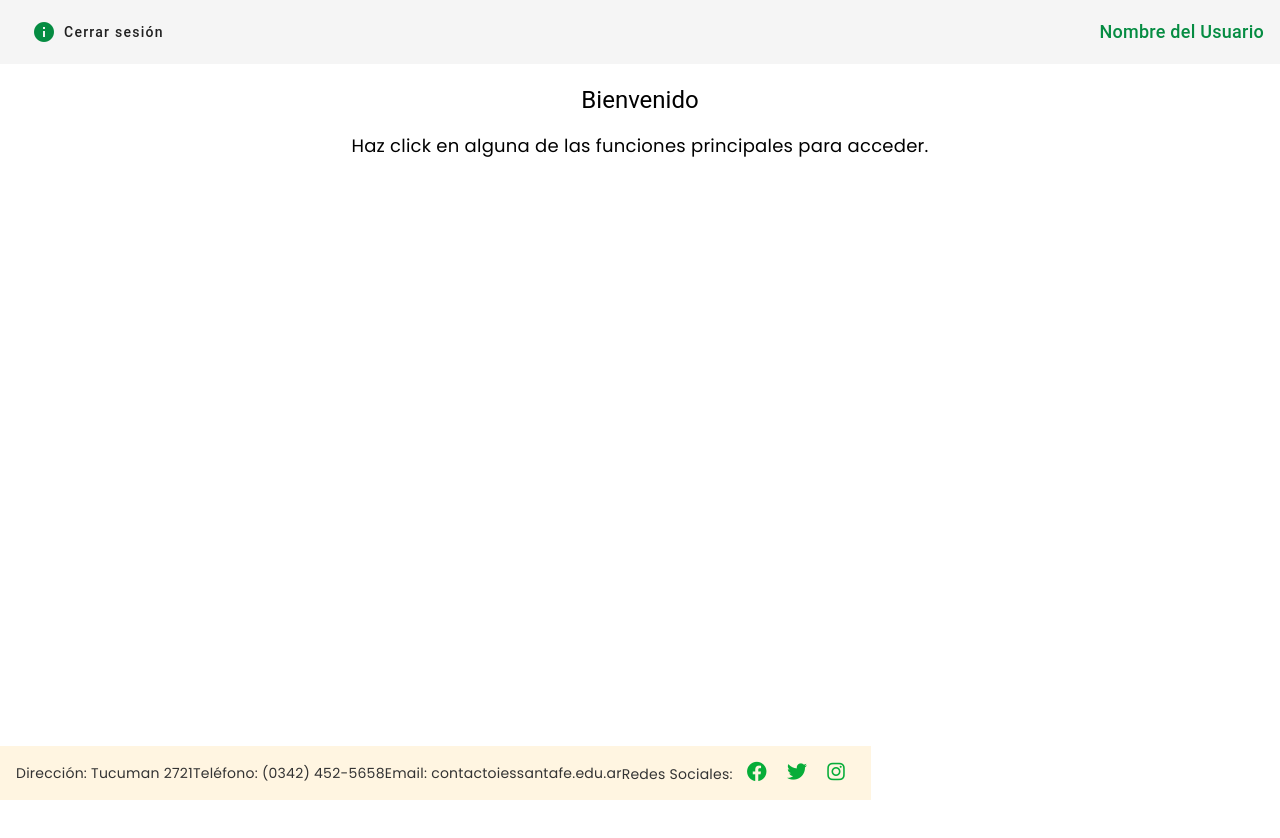
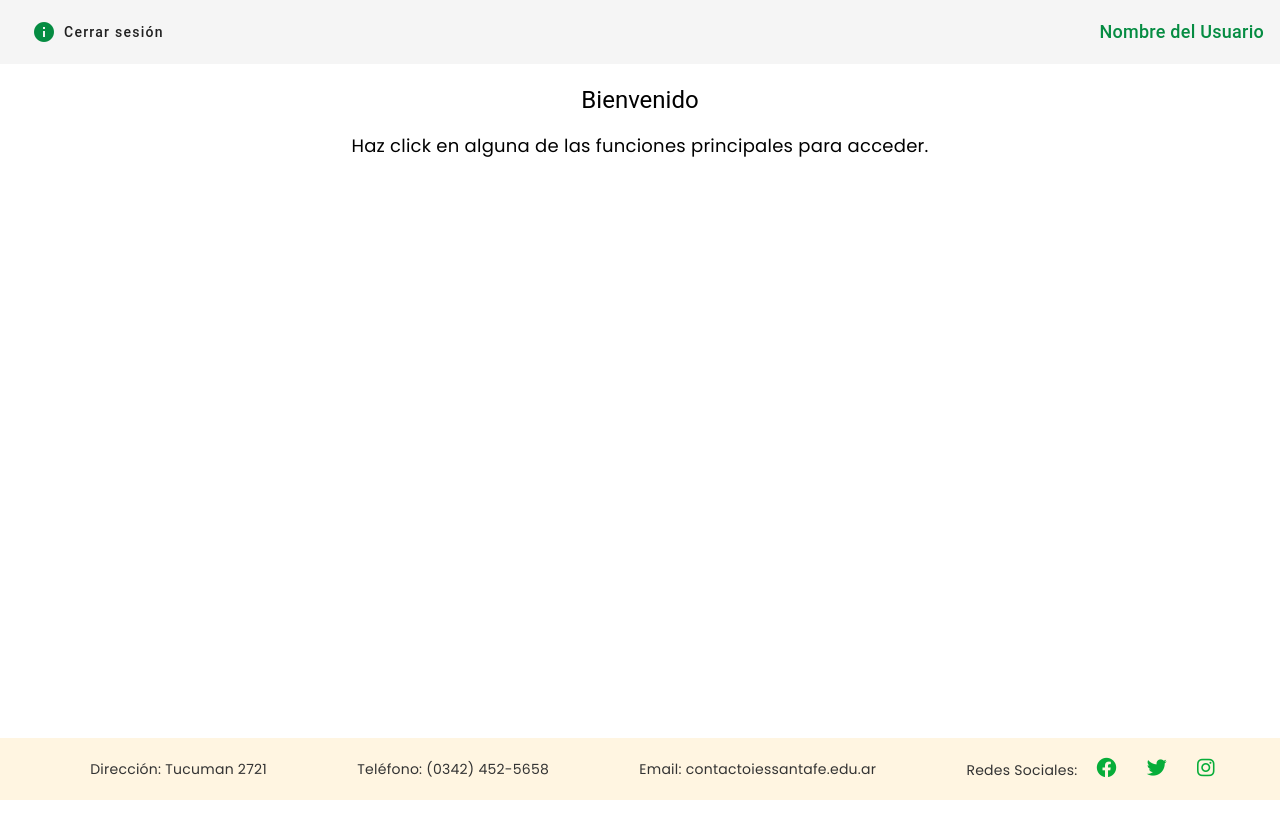
Before and after one commit to gonza613/ProyectoFinal, an Angular app: page /pantalla-principal in a window 1280 px wide. Shown: the top 838 px of the page. Built offline with nearby package versions, Linux system fonts and the light colour scheme.

Commit message:
Fix footer

```diff
--- a/src/app/components/footer/footer.component.css
+++ b/src/app/components/footer/footer.component.css
@@ -2,12 +2,18 @@
   display: flex;
   justify-content: space-evenly; /* Espacia los elementos */
   align-items: center;
-    padding: 16px; /* Espacio interno */
+  padding: 20px; /* Ajuste del espacio interno */
   font-size: 14px; /* Tamaño de la fuente */
   color: #333; /* Color del texto */
   bottom: 0px;
   position: fixed;
   text-align: center;
+  width: 100%; /* Ocupar todo el ancho de la pantalla */
+  background-color: rgb(255, 245, 225); /* Asegurar que el fondo cubra todo el ancho */
+}
+
+.footer-item {
+  margin: 0 20px; /* Añadir espacio entre los items */
 }
 
 .footer-content {
@@ -19,7 +25,7 @@
   color: #07ad39; /* Color de los enlaces */
   text-decoration: none; /* Sin subrayado */
   font-size: 20px; /* Aumenta el tamaño de la fuente para los enlaces */
-    margin: 0 10px; /* Espacio horizontal entre los enlaces */
+  margin: 0 15px; /* Espacio horizontal más amplio entre los enlaces */
 }
 
 .footer-content a:hover {
```
Lines whose indentation alone changed are shown as unchanged.
